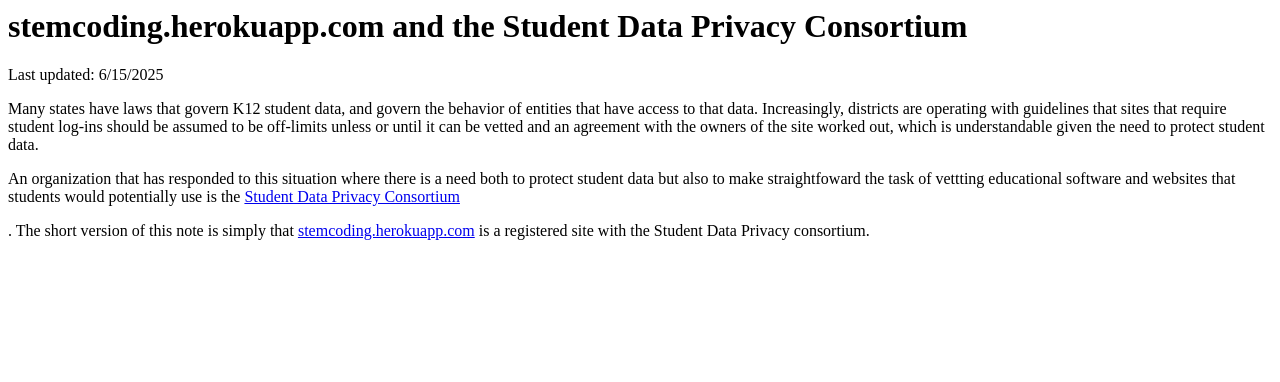
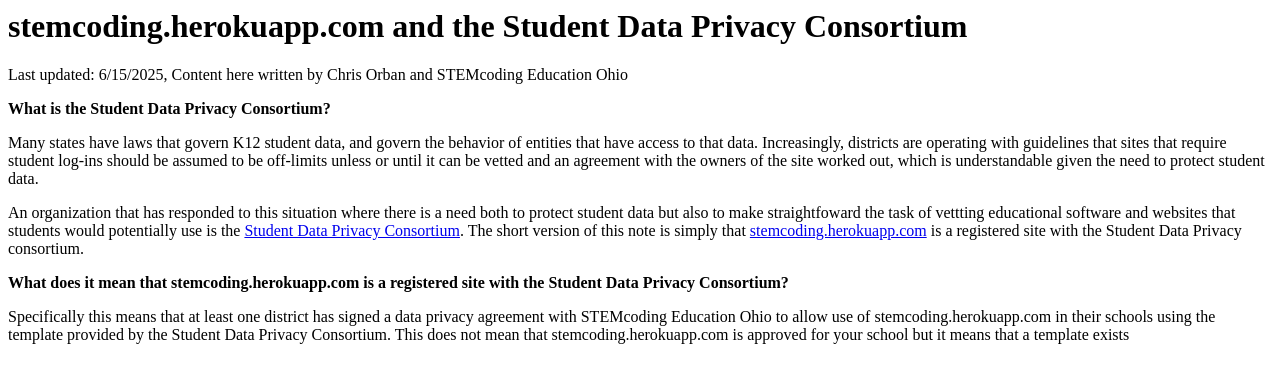
Before and after one commit to stemcodingohio/stemcodingohio.github.io, a plain HTML site: page sdpc.html in a window 1280 px wide. Drawn offline with Linux system fonts and the light colour scheme.

Commit message:
Update sdpc.html

```diff
--- a/sdpc.html
+++ b/sdpc.html
@@ -2,11 +2,17 @@
 
 <H1>stemcoding.herokuapp.com and the Student Data Privacy Consortium</H1>
 
-<p>Last updated: 6/15/2025
+<p>Last updated: 6/15/2025, Content here written by Chris Orban and STEMcoding Education Ohio
+
+<p><b>What is the Student Data Privacy Consortium?</b>
 
 <p>Many states have laws that govern K12 student data, and govern the behavior of entities that have access to that data. Increasingly, districts are operating with guidelines that sites that require student log-ins should be assumed to be off-limits unless or until it can be vetted and an agreement with the owners of the site worked out, which is understandable given the need to protect student data.
 </p>
 
-<p>An organization that has responded to this situation where there is a need both to protect student data but also to make straightfoward the task of vettting educational software and websites that students would potentially use is the <a href="https://privacy.a4l.org/">Student Data Privacy Consortium</a></p>. The short version of this note is simply that <a href="http://stemcoding.herokuapp.com">stemcoding.herokuapp.com</a> is a registered site with the Student Data Privacy consortium.
+<p>An organization that has responded to this situation where there is a need both to protect student data but also to make straightfoward the task of vettting educational software and websites that students would potentially use is the <a href="https://privacy.a4l.org/">Student Data Privacy Consortium</a>. The short version of this note is simply that <a href="http://stemcoding.herokuapp.com">stemcoding.herokuapp.com</a> is a registered site with the Student Data Privacy consortium. </p>
+
+<p><b>What does it mean that stemcoding.herokuapp.com is a registered site with the Student Data Privacy Consortium?</b></p>
+
+<p>Specifically this means that at least one district has signed a data privacy agreement with STEMcoding Education Ohio to allow use of stemcoding.herokuapp.com in their schools using the template provided by the Student Data Privacy Consortium. This does not mean that stemcoding.herokuapp.com is approved for your school but it means that a template exists </p>
 
 </HTML>
```
